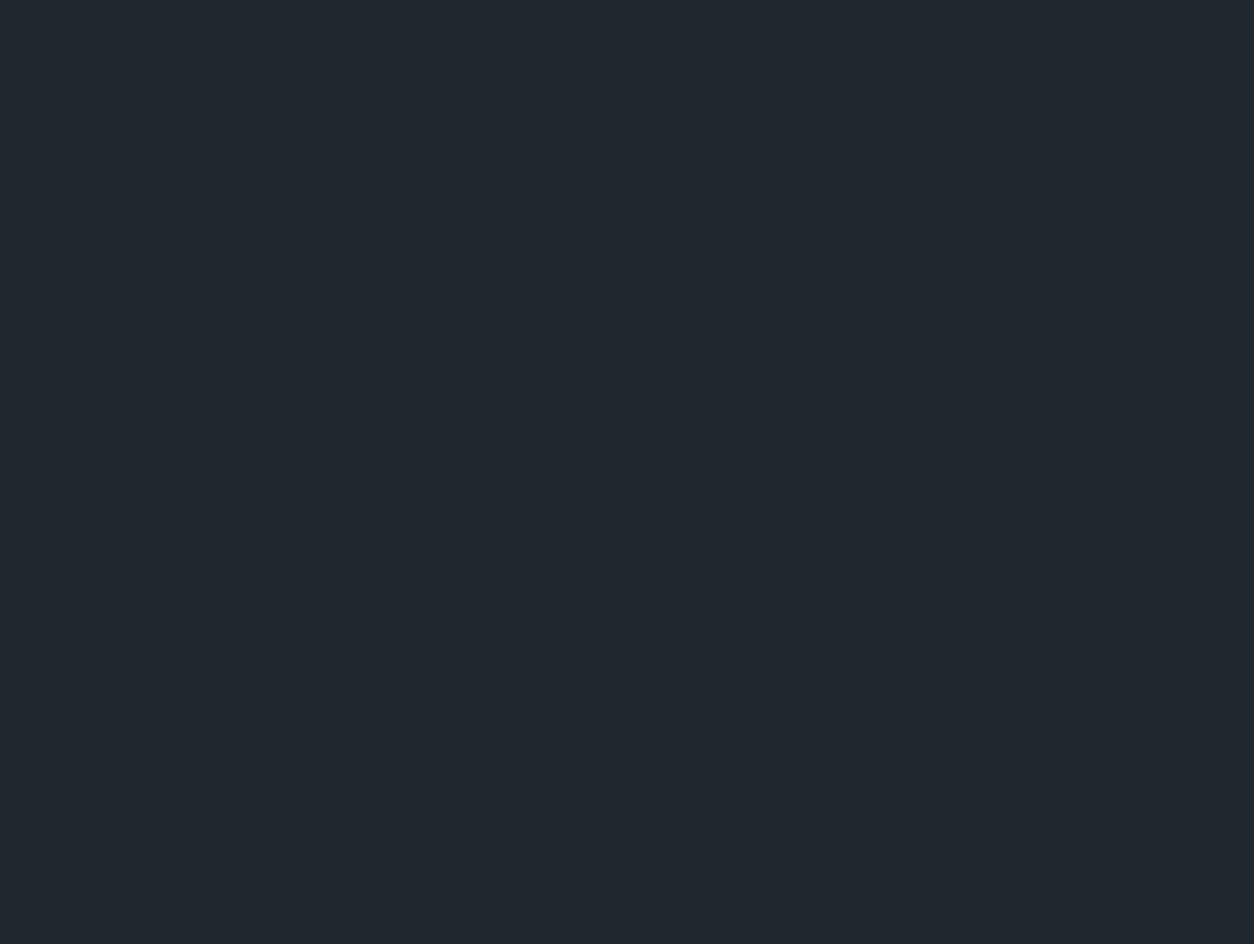
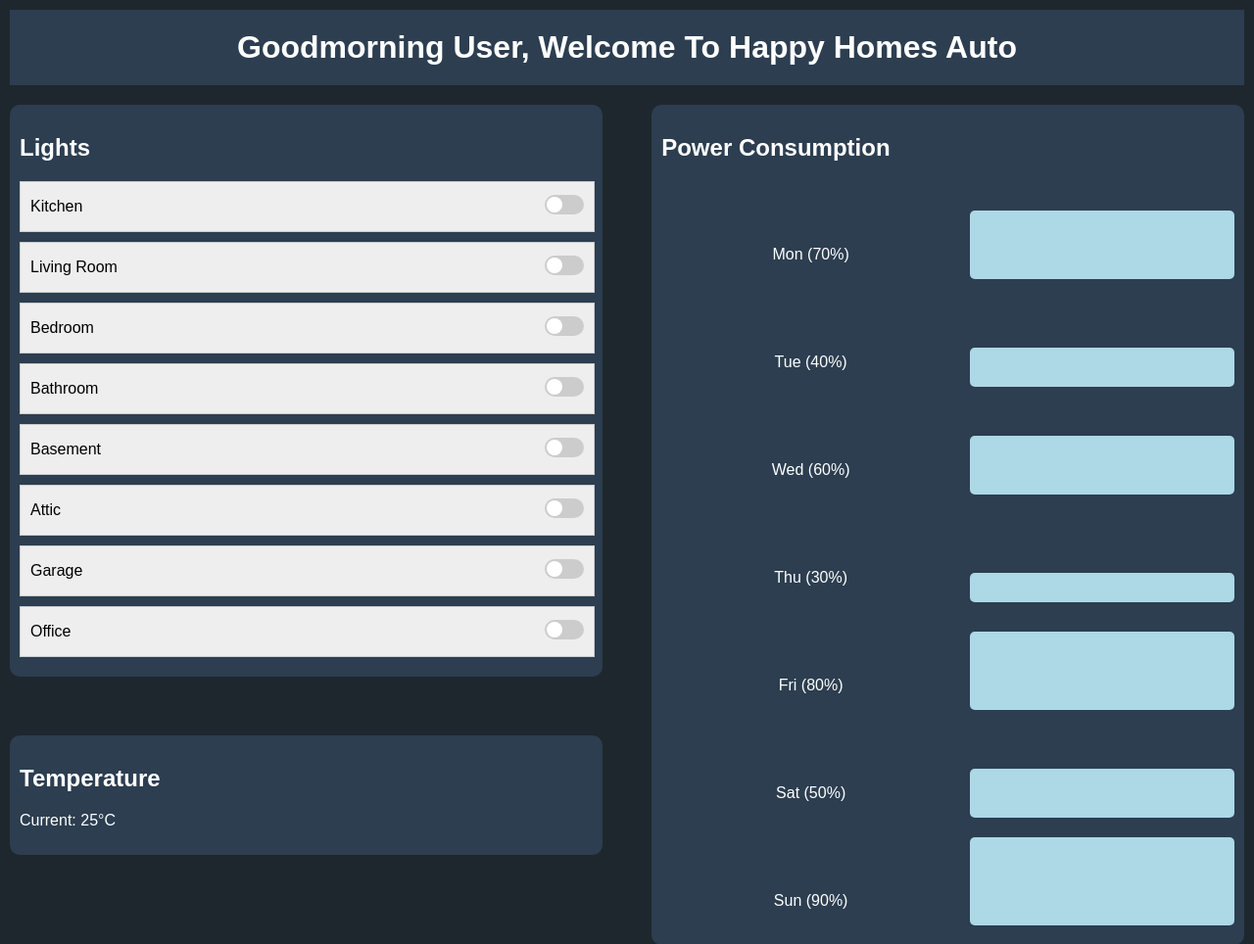
Before and after one commit to JavEllis/HappyHomeAutos, a plain HTML site: page index.html in a window 1280 px wide. Shown: the top 964 px of the page at 98% size. Before the commit the page ends 800 px from the top, so only its background shows below. Drawn offline with Linux system fonts and the light colour scheme.

Commit message:
finished the main page for website

```diff
--- a/index.html
+++ b/index.html
@@ -112,3 +112,141 @@
 		.light.on {
 			background-color: yellow; /* Yellow background when light is on */
 		}
+		/* Styles for the bar chart */
+		.bar-chart {
+			display: flex;
+			align-items: flex-end;
+			height: 100px;
+			width: 100%;
+			margin-bottom: 10px; /* Adjusted margin */
+		}
+
+		/* Styles for each bar */
+		.bar {
+			flex-grow: 1;
+			background-color: lightblue; /* Light blue bar */
+			border-radius: 5px;
+		}
+
+		/* Styles for the text beside each bar */
+		.bar-text {
+			text-align: center;
+			margin-top: 5px;
+			flex-grow: 1;
+			width: calc(100% / 13 - 10px);
+			margin-right: 10px;
+		}
+	</style>
+</head>
+<body>
+	<header>
+		<h1>Goodmorning User, Welcome To Happy Homes Auto</h1>
+	</header>
+	<div class="container">
+		<div class="left-section">
+			<div class="section">
+				<h2>Lights</h2>
+				<!-- Light switches -->
+				<div class="light">
+					<span class="light-text">Kitchen</span>
+					<label class="switch">
+						<input type="checkbox">
+						<span class="slider"></span>
+					</label>
+				</div>
+				<div class="light">
+					<span class="light-text">Living Room</span>
+					<label class="switch">
+						<input type="checkbox">
+						<span class="slider"></span>
+					</label>
+				</div>
+				<div class="light">
+					<span class="light-text">Bedroom</span>
+					<label class="switch">
+						<input type="checkbox">
+						<span class="slider"></span>
+					</label>
+				</div>
+				<div class="light">
+					<span class="light-text">Bathroom</span>
+					<label class="switch">
+						<input type="checkbox">
+						<span class="slider"></span>
+					</label>
+				</div>
+				<div class="light">
+					<span class="light-text">Basement</span>
+					<label class="switch">
+						<input type="checkbox">
+						<span class="slider"></span>
+					</label>
+				</div>
+				<div class="light">
+					<span class="light-text">Attic</span>
+					<label class="switch">
+						<input type="checkbox">
+						<span class="slider"></span>
+					</label>
+				</div>
+				<div class="light">
+					<span class="light-text">Garage</span>
+					<label class="switch">
+						<input type="checkbox">
+						<span class="slider"></span>
+					</label>
+				</div>
+				<div class="light">
+					<span class="light-text">Office</span>
+					<label class="switch">
+						<input type="checkbox">
+						<span class="slider"></span>
+					</label>
+				</div>
+			</div>
+			<div class="section">
+				<h2>Temperature</h2>
+				<p>Current: 25°C</p>
+			</div>
+		</div>
+		<div class="right-section">
+			<div class="section">
+				<h2>Power Consumption</h2>
+				<!-- Bar chart for power consumption -->
+				<div class="bar-chart">
+					<p class="bar-text">Mon (70%)</p>
+					<div class="bar" style="height: 70%;"></div>
+				</div>
+				<div class="bar-chart">
+					<p class="bar-text">Tue (40%)</p>
+					<div class="bar" style="height: 40%;"></div>
+				</div>
+				<div class="bar-chart">
+					<p class="bar-text">Wed (60%)</p>
+					<div class="bar" style="height: 60%;"></div>
+				</div>
+				<div class="bar-chart">
+					<p class="bar-text">Thu (30%)</p>
+					<div class="bar" style="height: 30%;"></div>
+				</div>
+				<div class="bar-chart">
+					<p class="bar-text">Fri (80%)</p>
+					<div class="bar" style="height: 80%;"></div>
+				</div>
+				<div class="bar-chart">
+					<p class="bar-text">Sat (50%)</p>
+					<div class="bar" style="height: 50%;"></div>
+				</div>
+				<div class="bar-chart">
+					<p class="bar-text">Sun (90%)</p>
+					<div class="bar" style="height: 90%;"></div>
+				</div>
+			</div>
+			<div class="section">
+				<h2>News</h2>
+				<p>Latest news here...</p>
+			</div>
+		</div>
+	</div>
+</body>
+</html>
```
